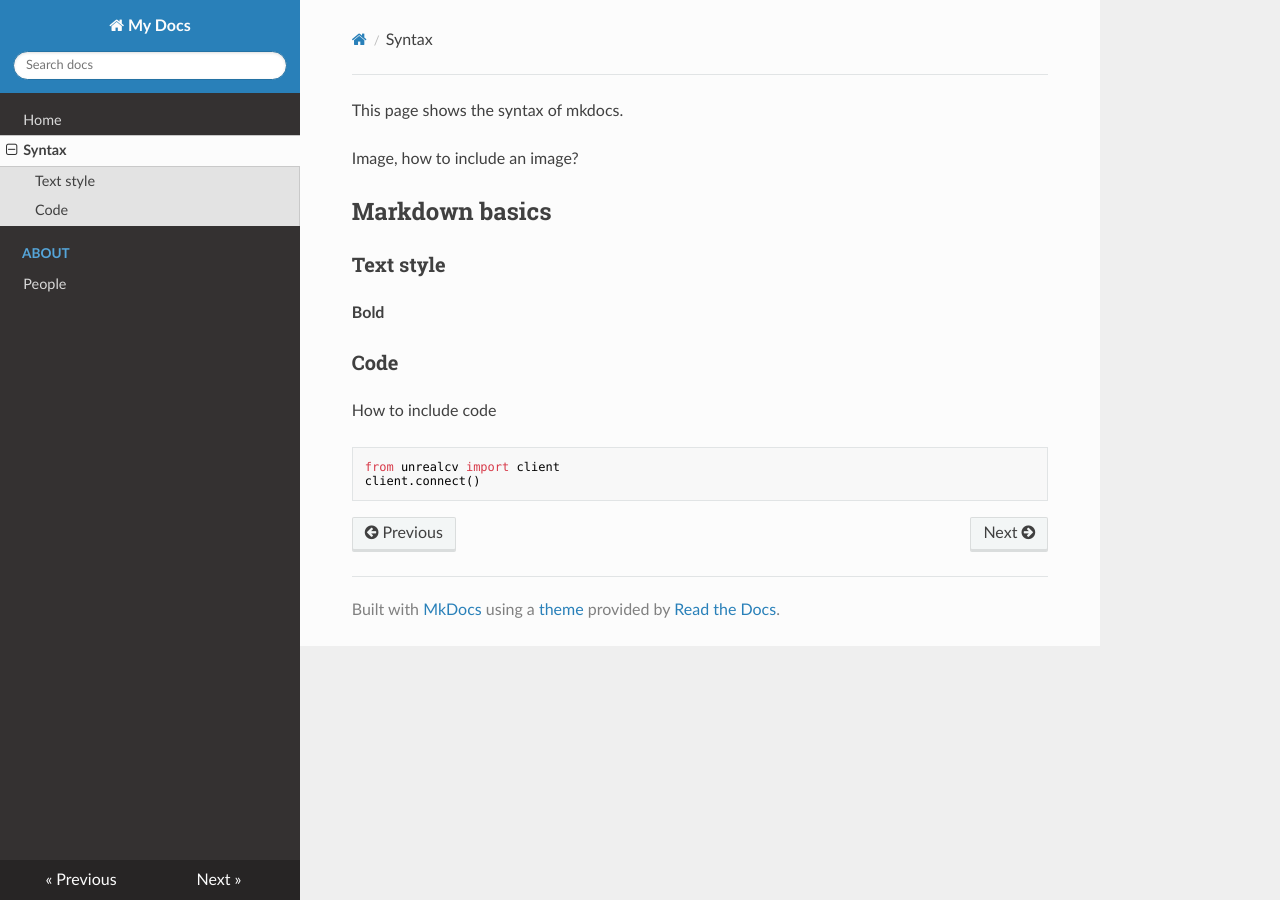
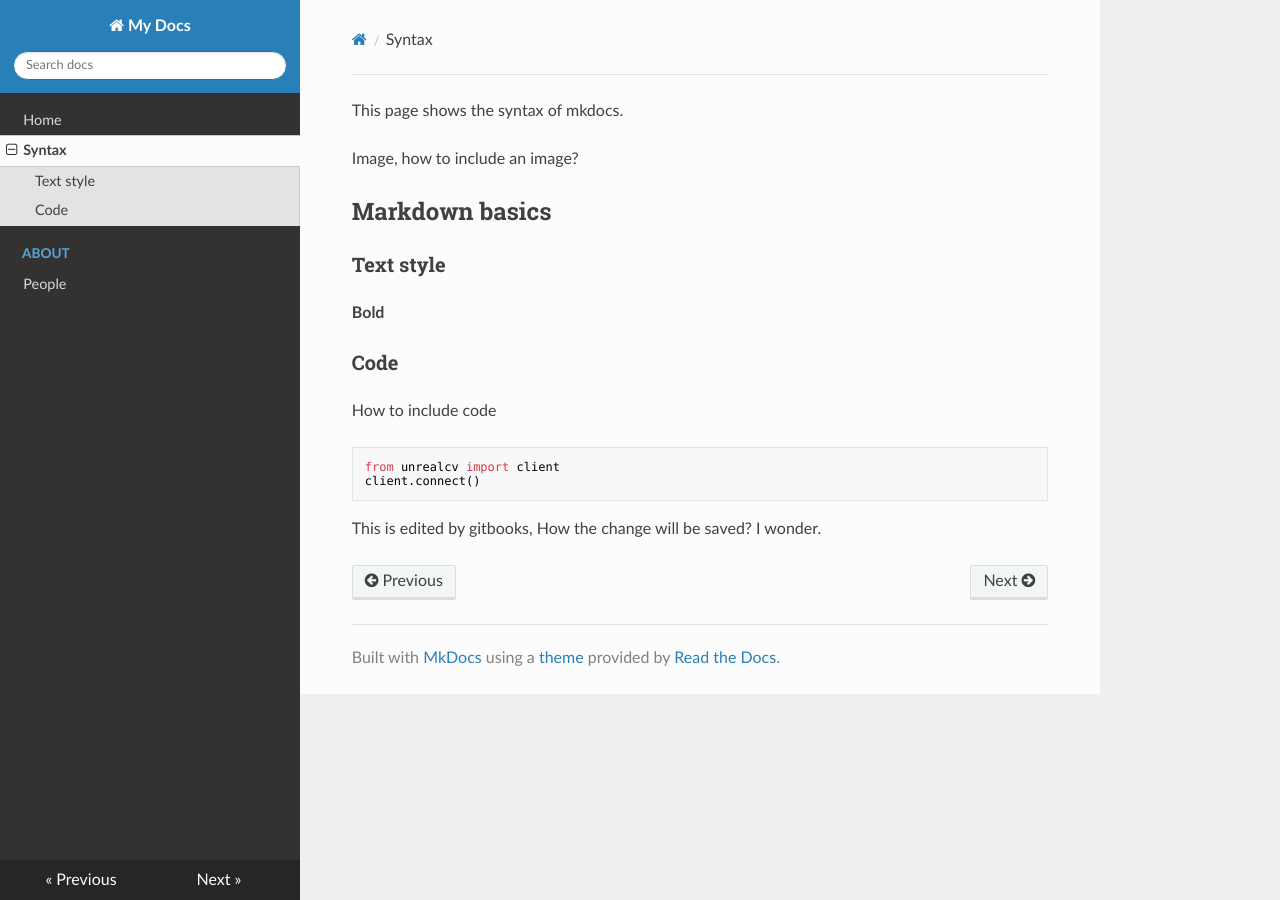
Before and after one commit to qiuwch/learn-rtd, an MkDocs documentation site: the page built from docs/syntax.md, in a window 1280 px wide. Built offline with MkDocs 1.6.1, drawn with Linux system fonts in a browser that asks for light colours; nearby versions of some CDN libraries.

Commit message:
Update docs/syntax.md

````diff
--- a/docs/syntax.md
+++ b/docs/syntax.md
@@ -13,3 +13,5 @@ How to include code
 from unrealcv import client
 client.connect()
 ```
+
+This is edited by gitbooks, How the change will be saved? I wonder.
````
